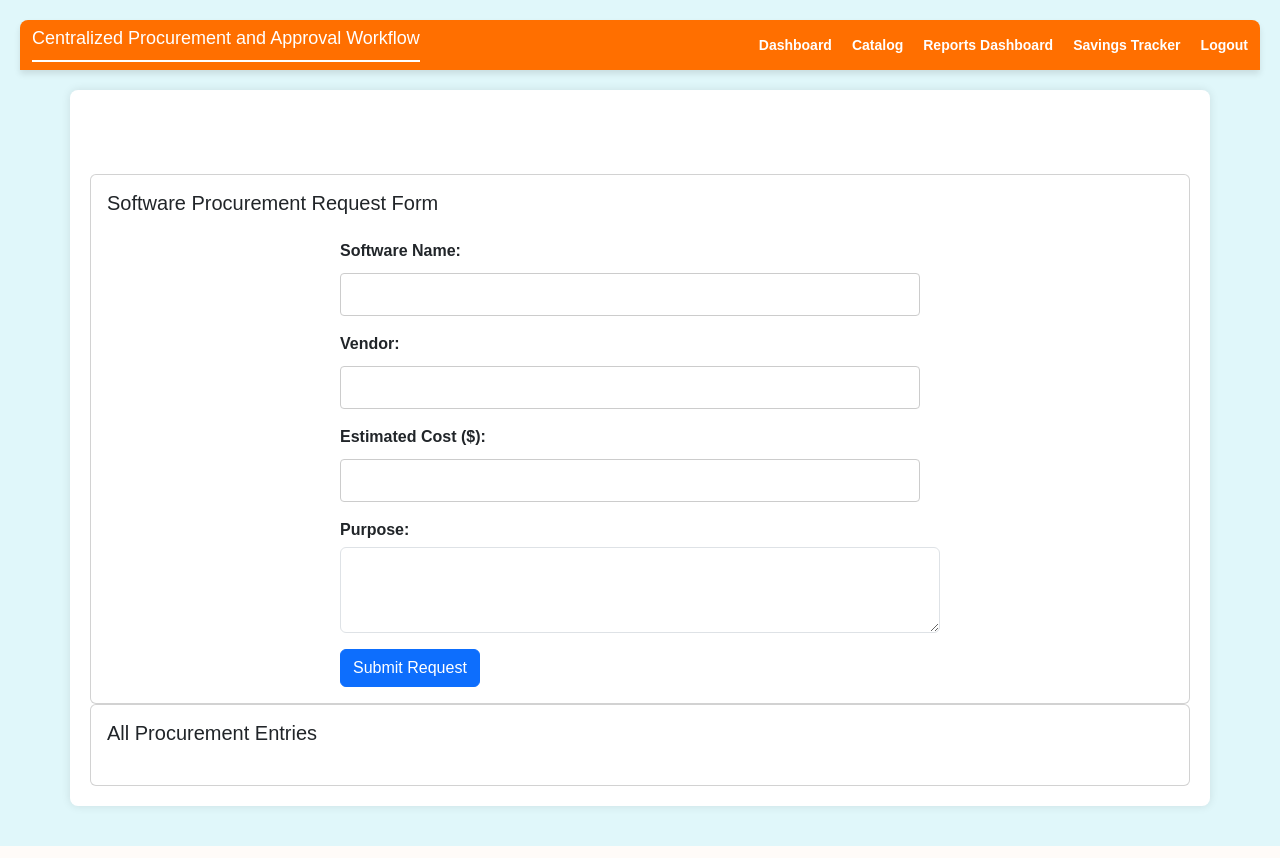
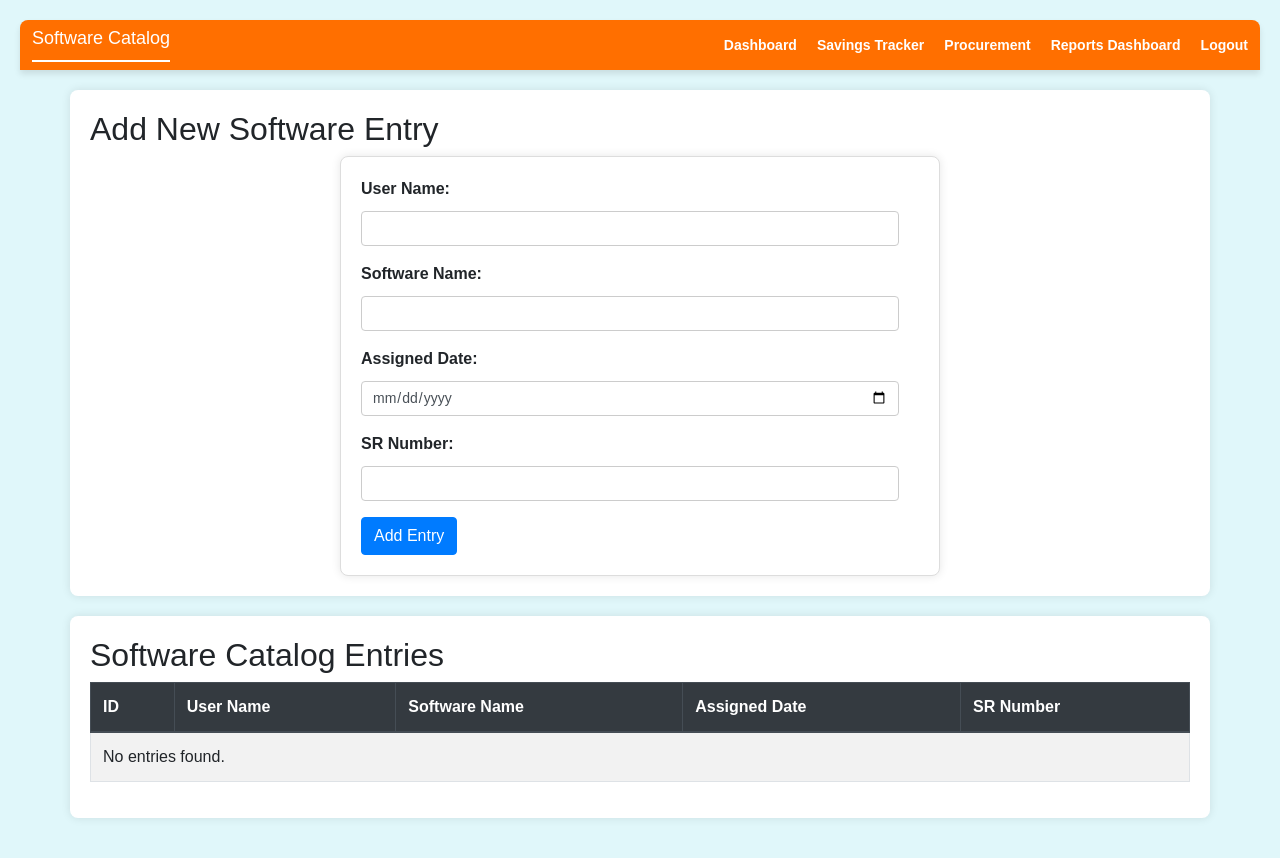
Before and after one commit to tallurirohan/ShortHack, a Flask app: template templates/procurement.html in a window 1280 px wide. Run offline with Flask 3, Linux system fonts and the light colour scheme; the template is opened without the code that fills it, so the values that code supplies are empty; some libraries are stand-ins or nearby versions.

Commit message:
Update procurement.html

```diff
--- a/templates/procurement.html
+++ b/templates/procurement.html
@@ -3,8 +3,8 @@
 <head>
     <meta charset="UTF-8">
     <meta name="viewport" content="width=device-width, initial-scale=1.0">
-    <title>Centralized Procurement and Approval Workflow</title>
-    <link href="https://cdn.jsdelivr.net/npm/bootstrap@5.3.0/dist/css/bootstrap.min.css" rel="stylesheet">
+    <title>Software Catalog</title>
+    <link rel="stylesheet" href="https://stackpath.bootstrapcdn.com/bootstrap/4.5.2/css/bootstrap.min.css">
     <style>
         body {
             font-family: Arial, sans-serif;
@@ -64,6 +64,11 @@
         .form-container {
             max-width: 600px;
             margin: 0 auto;
+            background-color: #ffffff;
+            border: 1px solid #ddd;
+            padding: 20px;
+            border-radius: 8px;
+            box-shadow: 0 0 10px rgba(0, 0, 0, 0.1);
             animation: slide-in 0.5s ease-out; /* Apply sliding animation */
         }
         .form-container label {
@@ -71,16 +76,15 @@
             margin-bottom: 5px;
         }
         .form-container input[type="text"],
-        .form-container input[type="number"] {
+        .form-container input[type="number"],
+        .form-container input[type="date"],
+        .form-container input[type="file"] {
             width: calc(100% - 20px);
             padding: 10px;
             margin: 5px 0 15px 0;
             border: 1px solid #cccccc;
             border-radius: 4px;
             font-size: 14px;
-        }
-        .form-container input[type="file"] {
-            margin-top: 10px;
         }
         .form-container input[type="submit"] {
             background-color: #ff6f00;
@@ -117,9 +121,10 @@
             border: none;
             padding: 6px 12px;
             text-decoration: none;
-            font-size: 12px;
+            font-size: 14px;
             cursor: pointer;
             border-radius: 4px;
+            transition: background-color 0.3s;
         }
         .edit-button:hover {
             background-color: #e65100;
@@ -148,75 +153,77 @@
 </head>
 <body>
     <div class="top-panel">
-        <h1 class="panel-title">Centralized Procurement and Approval Workflow</h1>
+        <h1 class="panel-title">Software Catalog</h1>
         <ul class="menu">
-            <li><a href="{{ url_for('dashboard') }}">Dashboard</a></li>
-            <li><a href="{{ url_for('catalog') }}">Catalog</a></li>
+            <li><a href="{{ url_for('dashboard') }}">Dashboard</a></li> <!-- Added dashboard link -->
+            <li><a href="/savings_tracker">Savings Tracker</a></li>
+            <li><a href="{{ url_for('procurement') }}">Procurement</a></li>
             <li><a href="{{ url_for('reports_dashboard') }}">Reports Dashboard</a></li>
-            <li><a href="{{ url_for('savings_tracker') }}">Savings Tracker</a></li>
-            <li><a href="{{ url_for('logout') }}">Logout</a></li>
+            <li><a href="/logout">Logout</a></li>
         </ul>
     </div>
 
     <div class="container">
-        <h1 class="mb-4">Centralized Procurement and Approval Workflow</h1>
-
-        <!-- Software Request Form -->
-        <div class="card">
-            <div class="card-body">
-                <h5 class="card-title mb-4">Software Procurement Request Form</h5>
-                <form id="procurementForm" method="POST" class="form-container">
-                    <div class="mb-3">
-                        <label for="softwareName" class="form-label">Software Name:</label>
-                        <input type="text" class="form-control" id="softwareName" name="softwareName" required>
+        <h2>Add New Software Entry</h2>
+        <div class="form-container">
+            <form action="{{ url_for('add_entry') }}" method="post">
+                <div class="form-group">
+                    <label for="user_name">User Name:</label>
+                    <input type="text" id="user_name" name="user_name" class="form-control" required>
                 </div>
-                    <div class="mb-3">
-                        <label for="vendor" class="form-label">Vendor:</label>
-                        <input type="text" class="form-control" id="vendor" name="vendor" required>
+                <div class="form-group">
+                    <label for="software_name">Software Name:</label>
+                    <input type="text" id="software_name" name="software_name" class="form-control" required>
                 </div>
-                    <div class="mb-3">
-                        <label for="estimatedCost" class="form-label">Estimated Cost ($):</label>
-                        <input type="number" class="form-control" id="estimatedCost" name="estimatedCost" required>
+                <div class="form-group">
+                    <label for="assigned_date">Assigned Date:</label>
+                    <input type="date" id="assigned_date" name="assigned_date" class="form-control" required>
                 </div>
-                    <div class="mb-3">
-                        <label for="purpose" class="form-label">Purpose:</label>
-                        <textarea class="form-control" id="purpose" name="purpose" rows="3" required></textarea>
+                <div class="form-group">
+                    <label for="sr_number">SR Number:</label>
+                    <input type="text" id="sr_number" name="sr_number" class="form-control" required>
                 </div>
-                    <button type="submit" class="btn btn-primary">Submit Request</button>
+                <button type="submit" class="btn btn-primary">Add Entry</button>
             </form>
         </div>
     </div>
 
-        <!-- Display All Procurement Entries -->
-        <div class="card">
-            <div class="card-body">
-                <h5 class="card-title mb-4">All Procurement Entries</h5>
-                <ul class="list-group">
-                    {% for entry in entries %}
-                    <li class="list-group-item">
-                        <div class="software-entry">
-                            <h6>{{ entry[1] }}</h6>
-                            <small>{{ entry[2] }} | ${{ entry[3] }}</small>
-                            <p>{{ entry[4] }}</p>
-                            <div>
-                                {% if entry[5] == 'Pending' %}
-                                <span class="badge bg-secondary">{{ entry[5] }}</span>
-                                <a href="{{ url_for('process_approval', id=entry[0], action='approve') }}" class="btn btn-success ms-2">Approve</a>
-                                <a href="{{ url_for('process_approval', id=entry[0], action='reject') }}" class="btn btn-danger ms-2">Reject</a>
-                                {% elif entry[5] == 'Approved' %}
-                                <span class="badge bg-success">{{ entry[5] }}</span>
+    <div class="container">
+        <h2>Software Catalog Entries</h2>
+        <div class="table-responsive">
+            <table class="table table-striped table-bordered">
+                <thead class="thead-dark">
+                    <tr>
+                        <th>ID</th>
+                        <th>User Name</th>
+                        <th>Software Name</th>
+                        <th>Assigned Date</th>
+                        <th>SR Number</th>
+                    </tr>
+                </thead>
+                <tbody>
+                    {% if catalog_entries %}
+                        {% for entry in catalog_entries %}
+                        <tr class="software-entry">
+                            <td>{{ entry[0] }}</td>
+                            <td>{{ entry[1] }}</td>
+                            <td>{{ entry[2] }}</td>
+                            <td>{{ entry[3] }}</td>
+                            <td>{{ entry[4] }}</td>
+                        </tr>
+                        {% endfor %}
                     {% else %}
-                                <span class="badge bg-danger">{{ entry[5] }}</span>
+                        <tr>
+                            <td colspan="5">No entries found.</td>
+                        </tr>
                     {% endif %}
-                            </div>
-                        </div>
-                    </li>
-                    {% endfor %}
-                </ul>
-            </div>
+                </tbody>
+            </table>
         </div>
     </div>
 
-    <script src="https://cdn.jsdelivr.net/npm/bootstrap@5.3.0/dist/js/bootstrap.bundle.min.js"></script>
+    <script src="https://code.jquery.com/jquery-3.5.1.slim.min.js"></script>
+    <script src="https://cdn.jsdelivr.net/npm/@popperjs/core@2.5.3/dist/umd/popper.min.js"></script>
+    <script src="https://stackpath.bootstrapcdn.com/bootstrap/4.5.2/js/bootstrap.min.js"></script>
 </body>
 </html>
```
Lines whose indentation alone changed are shown as unchanged.
